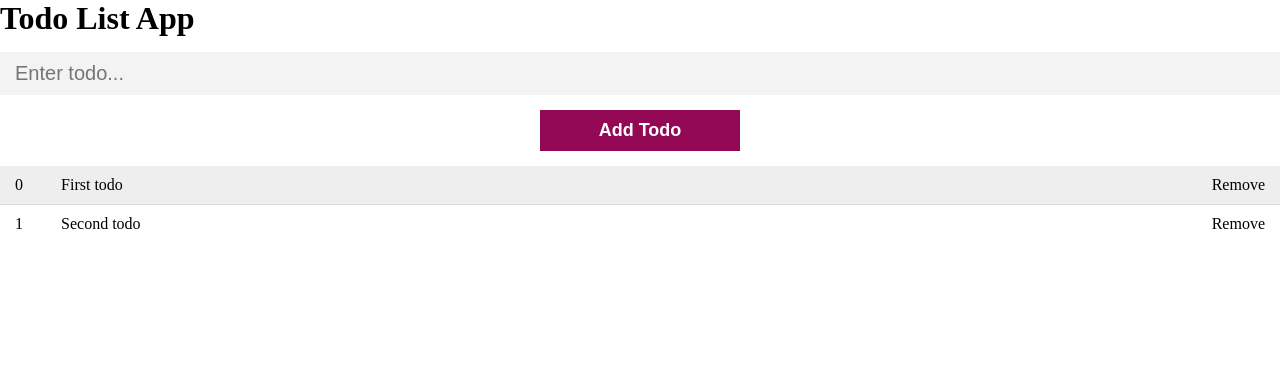
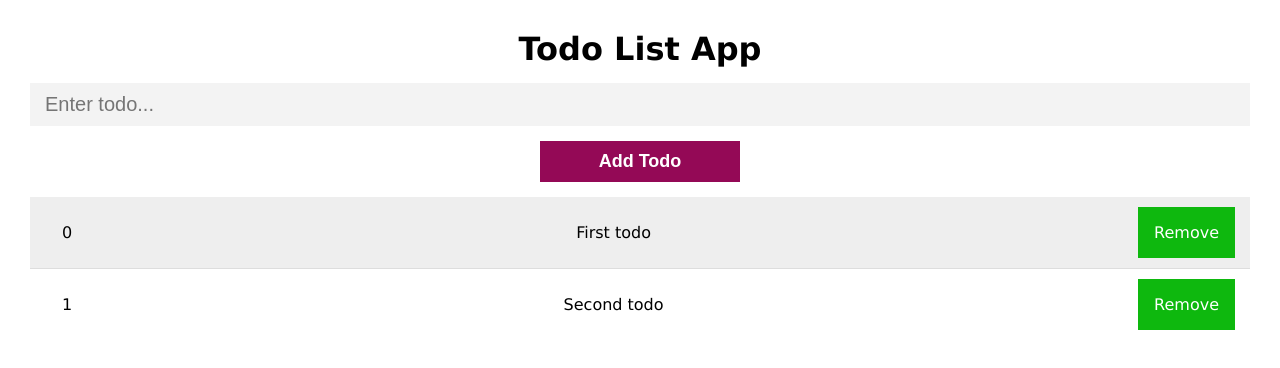
Before and after one commit to snowleopardAlexa/todo-list-angular, an Angular app: page / in a window 1280 px wide. Shown: the top 368 px of the page. Built offline with nearby package versions, Linux system fonts and the light colour scheme.

Commit message:
change styles

```diff
--- a/src/app/app.component.css
+++ b/src/app/app.component.css
@@ -0,0 +1,5 @@
+.app {
+    text-align: center;
+    padding: 30px;
+    font-family: Verdana, Tahoma, sans-serif;
+}
--- a/src/app/components/todos/todos.component.css
+++ b/src/app/components/todos/todos.component.css
@@ -3,6 +3,10 @@
 	padding: 10px 15px;
 	background-color: #FFF;
 	border-bottom: 1px solid #DDD;
+	width: 100%;
+	display: flex;
+	justify-content: center;
+	align-items: center;
 }
 
 .todo:nth-child(even) {
@@ -45,12 +49,16 @@
 	border: none;
 	outline: none;
 	background: none;
-
 	background-color: #940956;
 	color: #FFF;
 	margin: 15px auto;
-
 	padding: 10px 15px;
 	font-size: 18px;
 	font-weight: 700;
 }
+
+.delete {
+    background-color: #0eb80e;
+	padding: 16px 16px;
+	color: white;
+}
--- a/src/app/components/todos/todos.component.ts
+++ b/src/app/components/todos/todos.component.ts
@@ -8,7 +8,7 @@ import { Todo } from './../../models/Todo';
 })
 export class TodosComponent implements OnInit {
 
-  todos: Todo[];
+  todos: Todo[]
 
   inputTodo:string = "";
 
```
